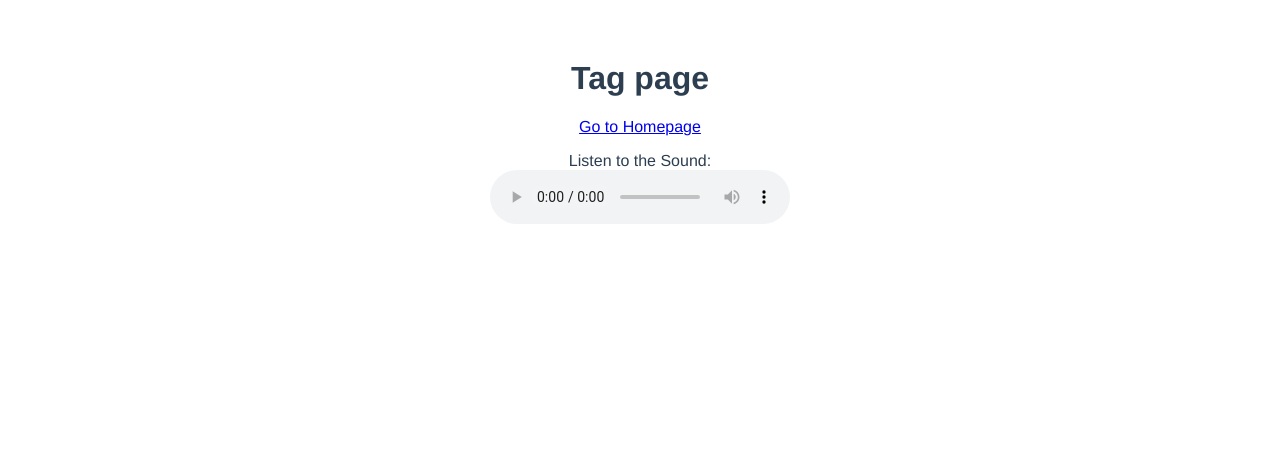
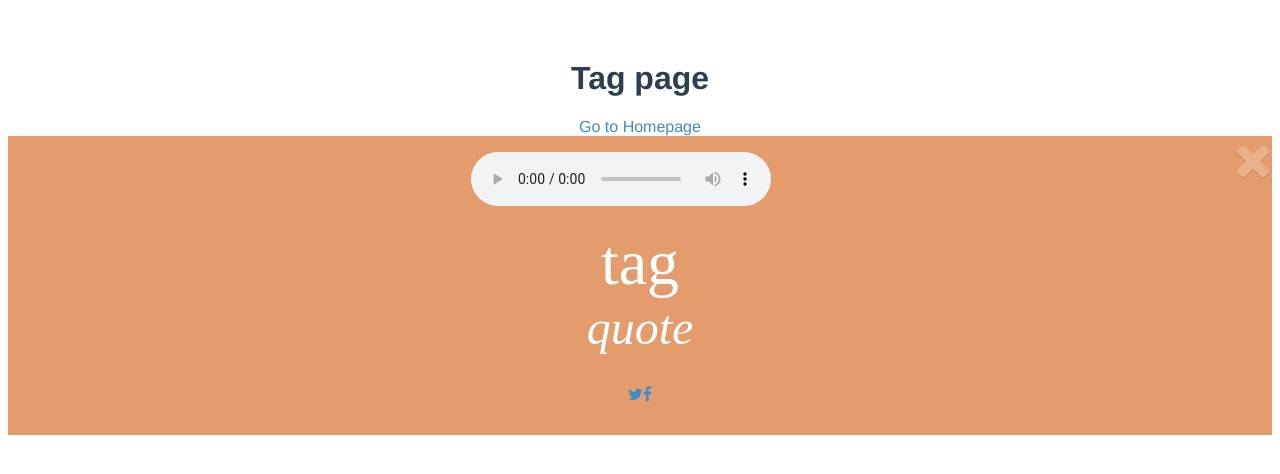
Before and after one commit to maxime-groff/zoneson-clone, a Vue app: page /tag/1 in a window 1280 px wide. Shown: the top 474 px of the page. Built offline with nearby package versions, Linux system fonts and the light colour scheme.

Commit message:
feat: adding tag and quote section

```diff
--- a/public/index.html
+++ b/public/index.html
@@ -5,6 +5,7 @@
     <meta http-equiv="X-UA-Compatible" content="IE=edge">
     <meta name="viewport" content="width=device-width,initial-scale=1.0">
     <link rel="icon" href="<%= BASE_URL %>favicon.ico">
+    <link rel="stylesheet" href="https://stackpath.bootstrapcdn.com/font-awesome/4.7.0/css/font-awesome.min.css" integrity="sha384-wvfXpqpZZVQGK6TAh5PVlGOfQNHSoD2xbE+QkPxCAFlNEevoEH3Sl0sibVcOQVnN" crossorigin="anonymous">
     <title><%= htmlWebpackPlugin.options.title %></title>
   </head>
   <body>
--- a/src/components/PlaySound.vue
+++ b/src/components/PlaySound.vue
@@ -1,8 +1,10 @@
 <template>
   <div class="playsound">
     <figure>
-      <figcaption>Listen to the Sound:</figcaption>
-      <audio controls>
+      <audio
+        controls
+        autoplay
+      >
         <source
           :src="'/audio/' + fileName"
           type="audio/mpeg"
@@ -20,7 +22,7 @@ export default {
       type: String,
       default: 'sound.mp3'
     }
-  },
+  }
 };
 </script>
 
--- a/src/views/Tag.vue
+++ b/src/views/Tag.vue
@@ -6,7 +6,54 @@
       <router-link to="/">
         Go to Homepage
       </router-link>
-      <PlaySound file-name="sound.mp3" />
+      <div id="player">
+        <div id="player-content">
+          <div
+            id="bubble"
+            class="bubble text-center"
+          >
+            <PlaySound file-name="sound.mp3" />
+            <a href="#">
+              <div
+                :id="tag"
+                class="close"
+              >
+                <span class="fa fa-times" />
+              </div>
+            </a>
+            <div
+              id="bubble-main"
+              class="replique-content"
+            >
+              <div id="title">
+                <span
+                  id="tag"
+                  class="replique-tag"
+                >{{ tag }}</span>
+              </div>
+              <div class="quotes">
+                <div class="citation">
+                  {{ quote }}
+                </div>
+              </div>
+              <div
+                id="bubble-toolbar"
+                role="toolbar"
+                class="btn-group"
+              >
+                <a
+                  href="#"
+                  target="_blank"
+                ><span class="fa fa-twitter" /></a>
+                <a
+                  href="#"
+                  target="_blank"
+                ><span class="fa fa-facebook" /></a>
+              </div>
+            </div>
+          </div>
+        </div>
+      </div>
     </div>
   </div>
 </template>
@@ -17,12 +64,81 @@ export default {
   name: 'Home',
   components: {
     PlaySound,
+  },props: {
+    tag: {
+      type: String,
+      default: 'tag'
+    },
+    quote: {
+      type: String,
+      default: 'quote'
+    }
   },
   data() {
     return {}
   },
+  methods: {
+    toggle: function () {
+    }
+  }
 }
 </script>
 
-<style>
+<style scoped>
+  #bubble {
+    background-color: #e49c6d;
+  }
+  .bubble {
+    padding: 5;
+  }
+  .text-center {
+    text-align: center;
+  }
+  a {
+    color: #428bca;
+    text-decoration: none;
+    background: 0 0;
+  }
+  .bubble .close {
+    font-size: 3rem;
+    color: #fff;
+    text-shadow: 0 1px 0 #000;
+  }
+  .close {
+    float: right;
+    font-size: 21px;
+    font-weight: 700;
+    line-height: 1;
+    color: #000;
+    text-shadow: 0 1px 0 #fff;
+    opacity: .2;
+  }
+  #title {
+    display: flex;
+    justify-content: center;
+  }
+.replique-tag {
+    color: #FFF;
+    font-size: 4rem;
+    font-family: 'Lobster', cursive;
+}
+.citation {
+  font-size: 3rem;
+    font-style: italic;
+    font-family: 'Playfair Display', serif;
+    color: #fff;
+}
+#bubble-toolbar {
+    width: 100%;
+    height: 5rem;
+    line-height: 5rem;
+}
+.btn-group {
+    position: relative;
+    display: inline-block;
+    vertical-align: middle;
+}
+.playsound {
+  display: inline-block;
+}
 </style>
```
Also changed, not shown: 1 other file (tests, documents, lock files or other folders).
